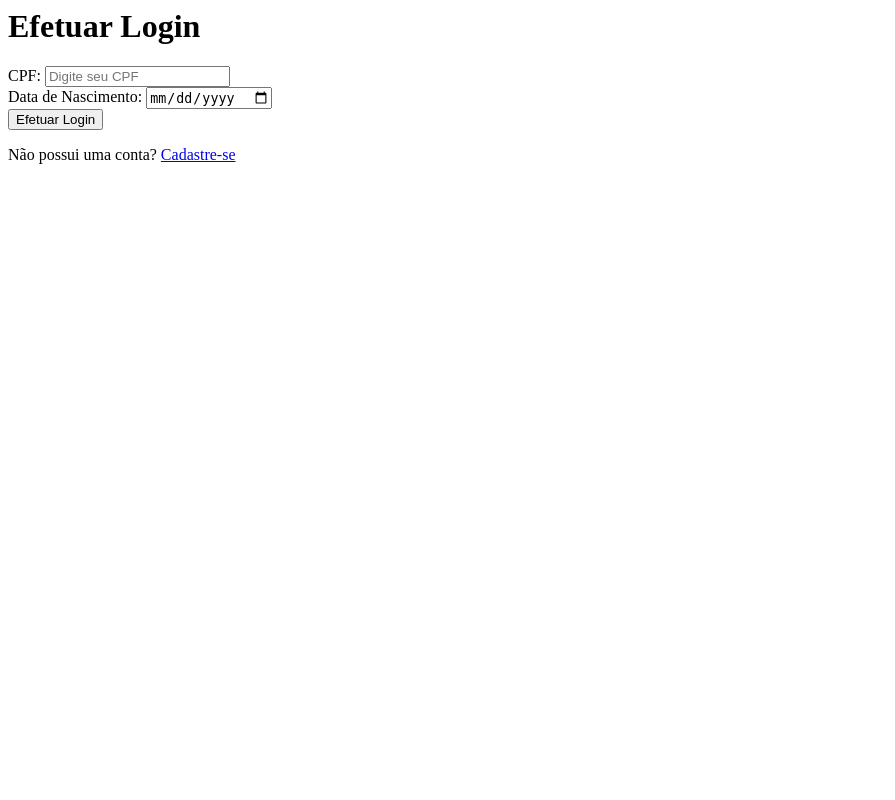
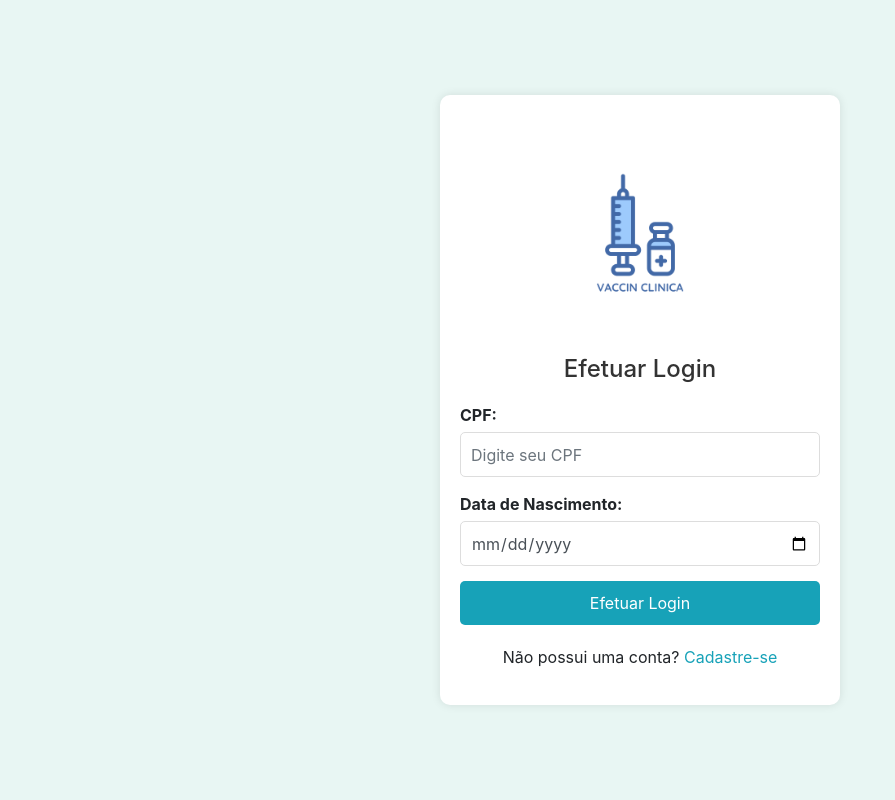
Before and after one commit to thurponto/HT_3Periodo, a PHP site: page /pages/login.php in a window 1280 px wide. Shown: the whole page, without its empty margins (0-895 px from the left). Run offline with PHP 8.4, Linux system fonts and the light colour scheme.

Commit message:
estilização

```diff
--- /dev/null
+++ b/front-end/css/login.css
@@ -0,0 +1,60 @@
+body {
+    background-color: #E8F6F3;
+    display: flex;
+    justify-content: center;
+    align-items: center;
+    height: 100vh;
+    margin: 0;
+}
+.login {
+    background-color: #fff;
+    padding: 20px;
+    border-radius: 10px;
+    box-shadow: 0 0 10px rgba(0, 0, 0, 0.1);
+    width: 100%;
+    max-width: 400px;
+    text-align: center;
+}
+.login .logo {
+    width: 220px; /* Increase the width for a larger logo */
+    margin-bottom: 20px;
+}
+.login h1 {
+    margin-bottom: 20px;
+    font-size: 24px;
+    color: #333;
+}
+.login label {
+    float: left;
+    margin-bottom: 5px;
+    font-weight: bold;
+}
+.login input {
+    margin-bottom: 15px;
+    height: 45px;
+    border-radius: 5px;
+    border: 1px solid #ddd;
+    padding: 0 10px;
+    width: 100%;
+}
+.login button {
+    background-color: #17a2b8;
+    border: none;
+    color: #fff;
+    padding: 10px;
+    border-radius: 5px;
+    width: 100%;
+    cursor: pointer;
+}
+.login button:hover {
+    background-color: #138496;
+}
+.cadastro-link {
+    margin-top: 20px;
+}
+.cadastro-link a {
+    color: #17a2b8;
+}
+.cadastro-link a:hover {
+    text-decoration: underline;
+}
--- a/front-end/index.php
+++ b/front-end/index.php
@@ -30,12 +30,12 @@
         if(file_exists("$page.php")) {
             require "$page.php";
         } else {
-            require "pages/erro.php";
+            require "../pages/erro.php";
         }
 
         require "footer.php";
     } else {
-        require "pages/login.php";
+        require "..\pages\login.php";
     }
 ?>
 </body>
--- a/front-end/pages/login.php
+++ b/front-end/pages/login.php
@@ -27,27 +27,33 @@
 }
 ?>
 
+<!DOCTYPE html>
+<html lang="en">
+<head>
+    <meta charset="UTF-8">
+    <meta name="viewport" content="width=device-width, initial-scale=1.0">
+    <title>Login</title>
+    <link rel="stylesheet" href="https://stackpath.bootstrapcdn.com/bootstrap/4.3.1/css/bootstrap.min.css">
+    <link rel="stylesheet" href="../css/login.css">
+</head>
+<body>
 
 <div class="login">
+    <img src="../imagens/logo2.png" alt="Logo" class="logo">
     <h1 class="text-center">Efetuar Login</h1>
     <form method="POST">
         <label for="cpf">CPF:</label>
-        <input type="text" name="cpf" id="cpf"
-            class="form-control" required
-            placeholder="Digite seu CPF">
-
-        <br>
+        <input type="text" name="cpf" id="cpf" class="form-control" required placeholder="Digite seu CPF">
 
         <label for="dataNascimento">Data de Nascimento:</label>
-        <input type="date" name="dataNascimento" id="dataNascimento"
-            class="form-control" required>
-
-        <br>
+        <input type="date" name="dataNascimento" id="dataNascimento" class="form-control" required>
 
         <button type="submit" class="btn btn-success w-100">Efetuar Login</button>
     </form>
+    <div class="cadastro-link text-center">
+        <p>Não possui uma conta? <a href="../pages/cadastro.php">Cadastre-se</a></p>
+    </div>
 </div>
 
-<div class="cadastro-link text-center">
-    <p>Não possui uma conta? <a href="pages/cadastro.php">Cadastre-se</a></p>
-</div>
+</body>
+</html>
```
Also changed, not shown: front-end/css/cadastro.css (added, +72 -0 lines), front-end/css/home.css (added, +108 -0 lines), front-end/pages/cadastro.php (+47 -42 lines), front-end/pages/home.php (+38 -5 lines), front-end/imagens/agendamentos.png (added). Lines whose indentation alone changed are shown as unchanged.
